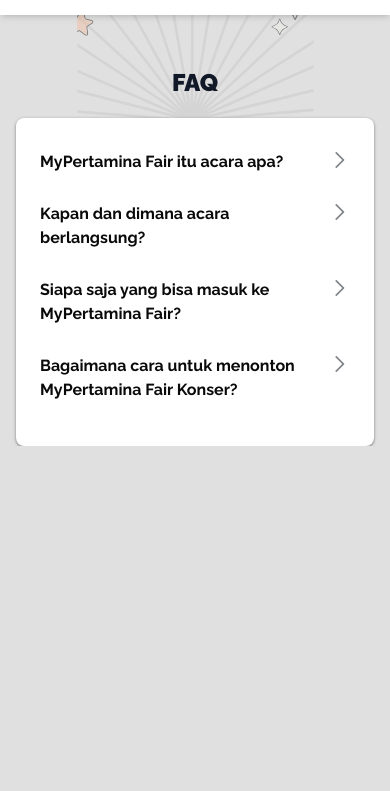
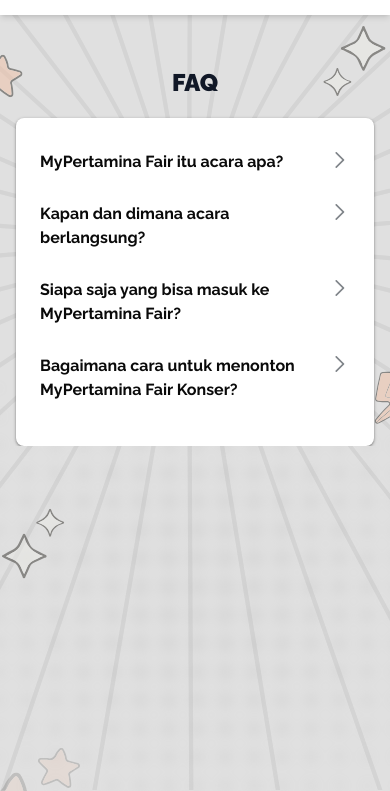
Before and after one commit to willysyafiq/mpfair2024, an Astro site: page /faq in a window 390 px wide. Shown: the part 53-844 px from the top of the page. Built offline with nearby package versions, Linux system fonts and the light colour scheme; Astro itself is replaced by a stand-in of ours.

Commit message:
Fixed the BG on mobile

```diff
--- a/src/styles/global.css
+++ b/src/styles/global.css
@@ -27,10 +27,10 @@
     /* BG Image Mobile*/
     background-image: url("/background-c.svg");
     background-color: #e0e0e0;
-    background-size: contain;
+    background-size: cover;
     background-repeat: no-repeat;
     background-position: center top;
-    background-attachment: scroll;
+    background-attachment: fixed;
   }
 
   @screen lg {
@@ -41,7 +41,7 @@
       /* BG Image Desktop*/
       background-image: url("/background-c.svg");
       background-size: cover;
-      background-position: top;
+      background-position: center top;
       background-attachment: fixed;
     }
   }
```
